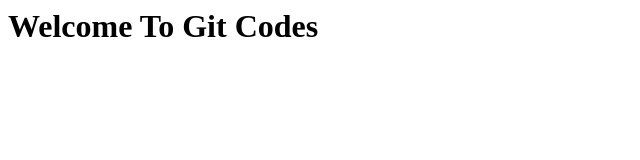
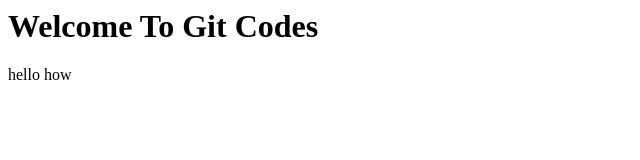
Before and after one commit to TahaSathalia/hinduja-project, a plain HTML site: page index.html in a window 1280 px wide. Shown: the full height of the page, 0-640 px from the left. Drawn offline with Linux system fonts and the light colour scheme.

Commit message:
changes in index.html

```diff
--- a/index.html
+++ b/index.html
@@ -3,6 +3,7 @@
 
 
 <h1> Welcome To Git Codes </h1>
+hello how
 
 </body>
 </html>
```
